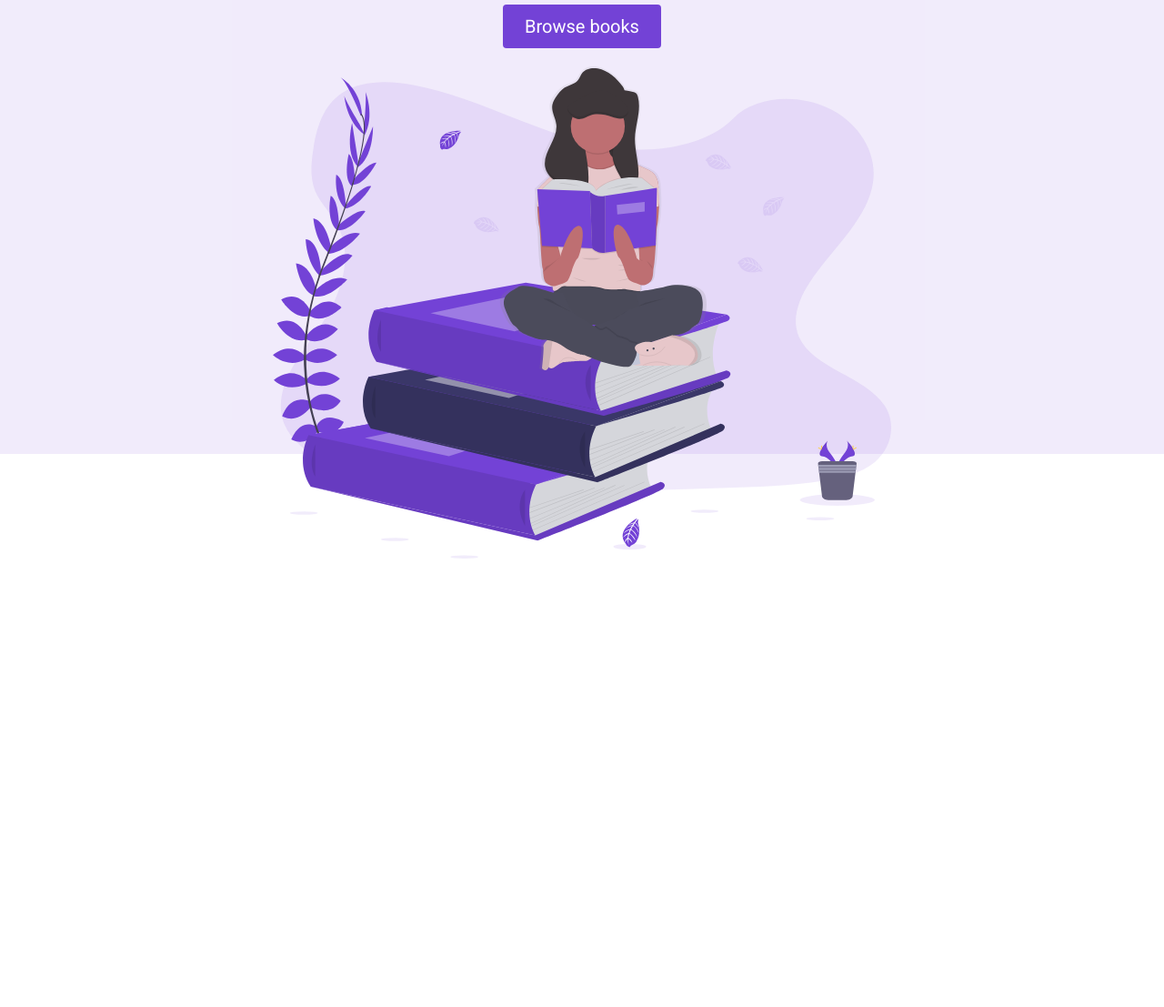
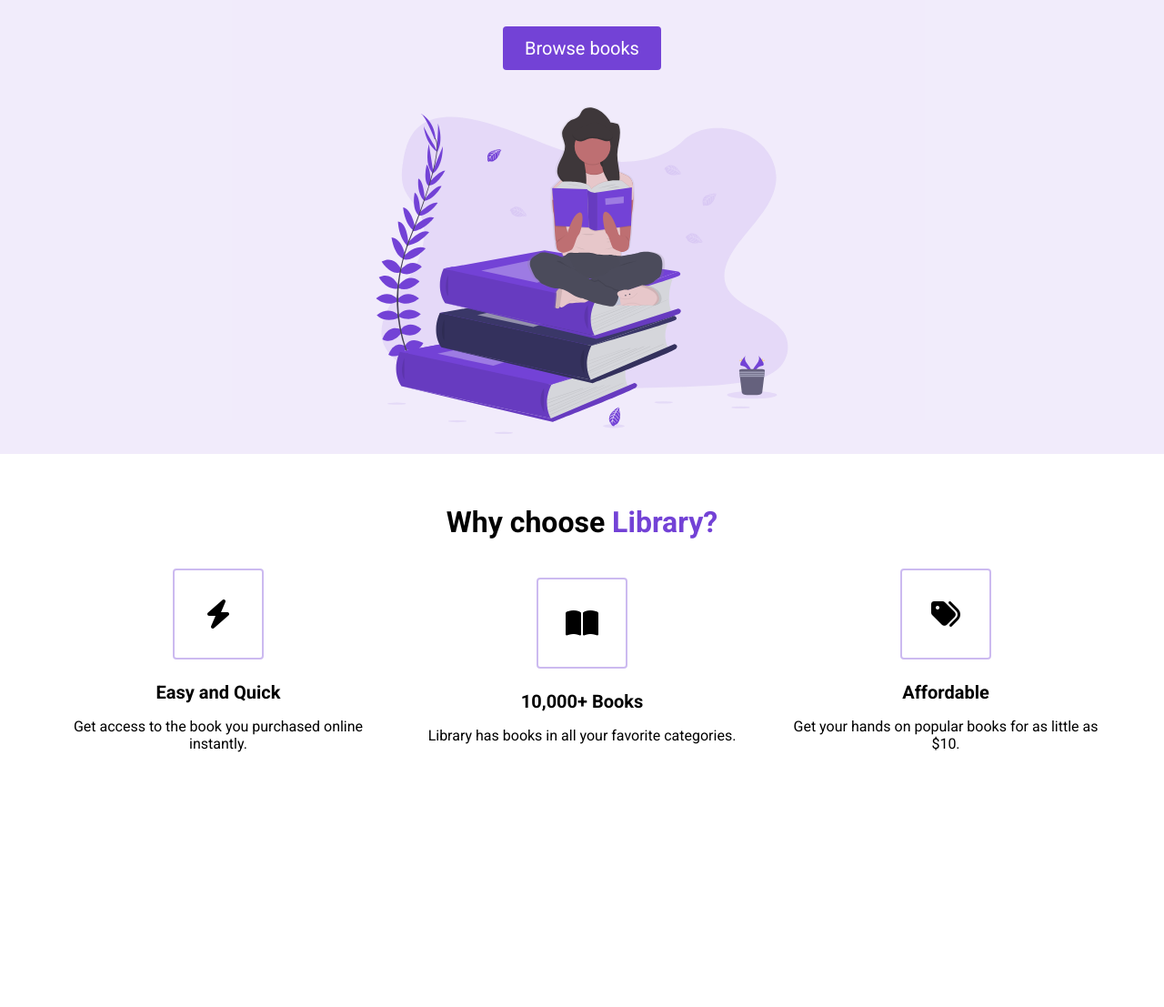
Before and after one commit to caleighkoch/FES-Library-project-1-, a plain HTML site: page index.html in a window 1280 px wide. Shown: the part 301-1408 px from the top of the page at 91% size. Before the commit the page ends 939 px from the top, so only its background shows below. Drawn offline with Linux system fonts and the light colour scheme.

Commit message:
update coding

```diff
--- a/index.html
+++ b/index.html
@@ -5,6 +5,7 @@
     <meta name="viewport" content="width=device-width, initial-scale=1.0">
     <title>Library</title>
     <link rel="stylesheet" href="styles.css">
+    <script src="https://kit.fontawesome.com/136c18f7f1.js" crossorigin="anonymous"></script>
 </head>
 <body>
     <section id="landing">
@@ -31,5 +32,66 @@
             </div>
         </header>
     </section>
+
+    <main>
+        <section id="highlights">
+            <div class="container">
+                <div class="row">
+                    <h2 class="section__title">
+                        Why choose <span class="purple">Library?</span>
+                    </h2>
+                    <div class="highlight__wrapper">
+                        <div class="highlight">
+                            <div class="highlight__img">
+                                <i class="fa-solid fa-bolt"></i>
+                            </div>
+                            <h3 class="highlight__subtitle">
+                                    Easy and Quick
+                            </h3>
+                            <p class="highlight__para">
+                                    Get access to the book you purchased online instantly.
+                            </p>
+                        </div>
+                        <div class="highlight">
+                            <div class="highlight__img">
+                                <i class="fa-solid fa-book-open"></i>
+                            </div>
+                            <h3 class="highlight__subtitle">
+                                    10,000+ Books
+                            </h3>
+                            <p class="highlight__para">
+                                    Library has books in all your favorite categories.
+                            </p>
+                        </div>
+                        <div class="highlight">
+                            <div class="highlight__img">
+                                <i class="fa-solid fa-tags"></i>
+                            </div>
+                            <h3 class="highlight__subtitle">
+                                    Affordable
+                            </h3>
+                            <p class="highlight__para">
+                                    Get your hands on popular books for as little as $10.
+                            </p>
+                        </div>
+                    </div>
+                </div>
+            </div>
+        </section>
+        <section id="features">
+            <div class="container">
+                <div class="row">
+
+                </div>
+            </div>
+        </section>
+        <section id="recent">
+            <div class="container">
+                <div class="row">
+
+                </div>
+            </div>
+        </section>
+    </main>
 </body>
 </html>
--- a/styles.css
+++ b/styles.css
@@ -13,6 +13,9 @@ nav {
 
 img {
     width:100%;
+    height:100%;
+    max-height:50vh;
+    padding:20px;
 }
 
 .nav__container {
@@ -72,6 +75,7 @@ header {
 }
 
 .header__container {
+    padding-top:24px;
     width:100%;
     max-width:720px;
     margin:0 auto;
@@ -120,3 +124,49 @@ button:active {
 .header__img--wrapper {
     padding:20px;
 }
+
+.container {
+    padding:56px 0;
+}
+
+.row {
+    width:100%;
+    max-width:1200px;
+    margin:0 auto;
+}
+
+/*HIGHLIGHTS*/
+
+.highlight__wrapper {
+    display: flex;
+}
+
+.highlight {
+    padding: 0 24px;
+    width:calc(100% / 3);
+    display: flex;
+    align-items: center;
+    justify-content: center;
+    flex-direction: column;
+}
+
+.highlight__para {
+    text-align: center;
+}
+
+.highlight__img {
+    border:2px solid #7342d65d;
+    width:100px;
+    height:100px;
+    display: flex;
+    align-items: center;
+    justify-content: center;
+    border-radius: 4px;
+    font-size:32px;
+    margin-bottom:24px;
+}
+
+.highlight__subtitle {
+    font-size:20px;
+    margin-bottom: 16px;
+}
```
